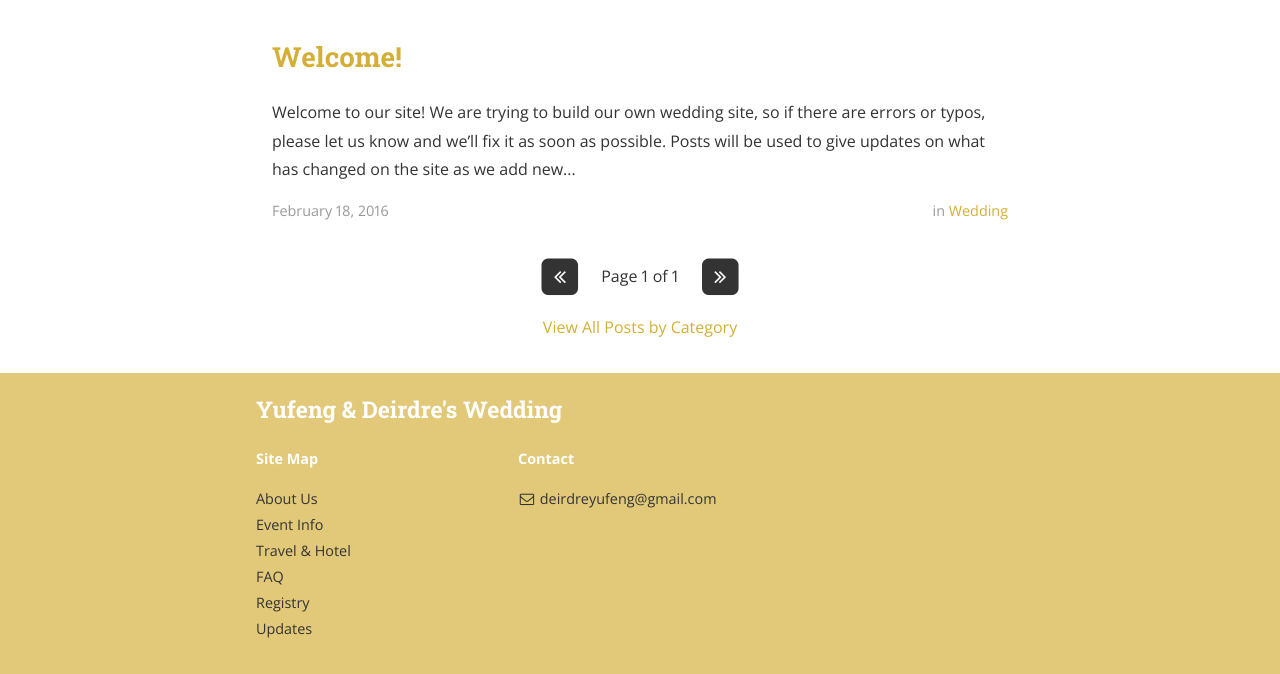
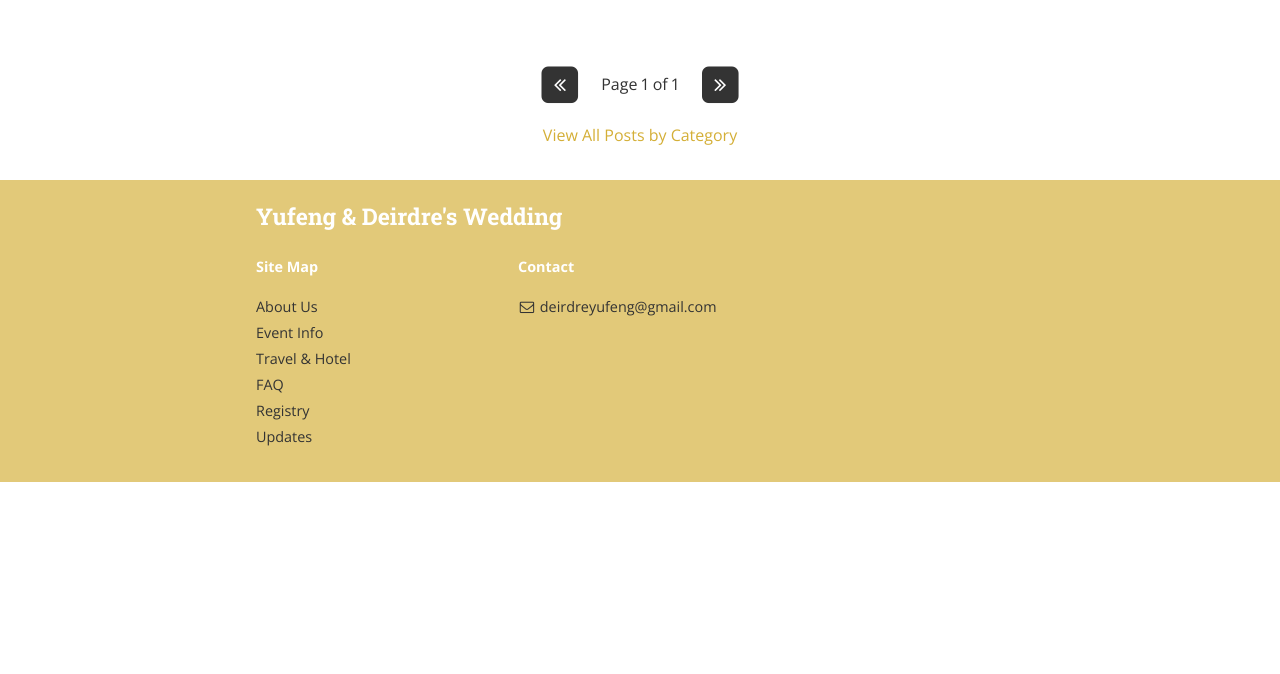
Before and after one commit to yufengg/weddingsite, a Jekyll site: the page built from index.html, in a window 1280 px wide. Shown: the part 503-1177 px from the top of the page. Built offline with Jekyll 4.4.1, drawn with Linux system fonts in a browser that asks for light colours; nearby versions of some CDN libraries; the list of posts is cut into pages by our own code; a style sheet for code colours, icons or effects is not loaded; after the commit the page ends 985 px from its top, so only the background shows below that.

Commit message:
moved post to drafts

```diff
--- a/_posts/2015-02-18-welcome.markdown
+++ /dev/null
@@ -1,14 +0,0 @@
----
-layout: post
-title:  "Welcome!"
-date:   2016-02-18 18:43:59
-author: Yufeng
-categories: wedding
-cover:  "/assets/instacode.png"
----
-
-## Welcome to our site!
-
-We are trying to build our own wedding site, so if there are errors or typos, please let us know and we'll fix it as soon as possible.
-
-Posts will be used to give updates on what has changed on the site as we add new information.
--- a/index.html
+++ b/index.html
@@ -41,6 +41,7 @@ layout: default
   {% endfor %}
 </ul>
 
+{% if paginator.posts %}
 <nav class="pagination" role="navigation">
   <p>
     {% if paginator.next_page %}
@@ -84,6 +85,7 @@ layout: default
     <a href="{{ site.baseurl }}/updates">View All Posts by Category</a>
   </p>
 </nav>
+{% endif %}
 
 </div>
 </div>
```
